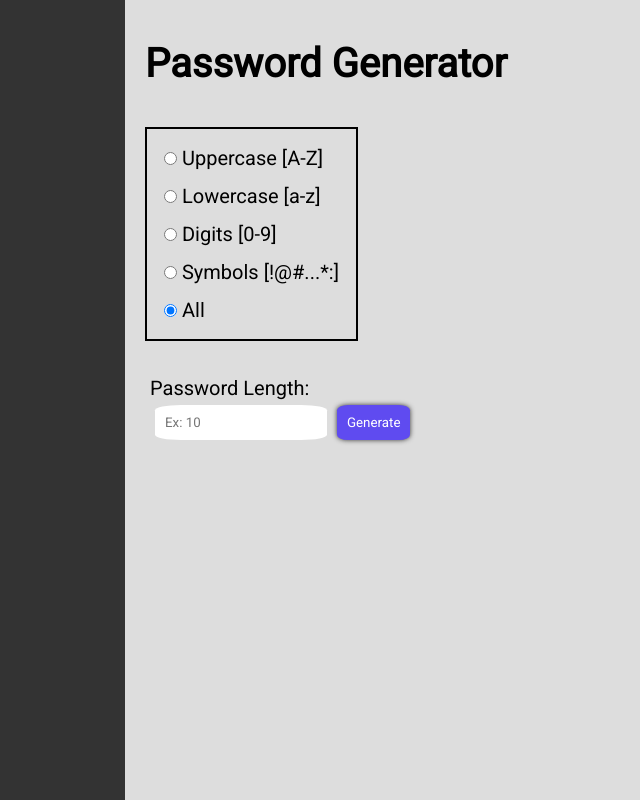
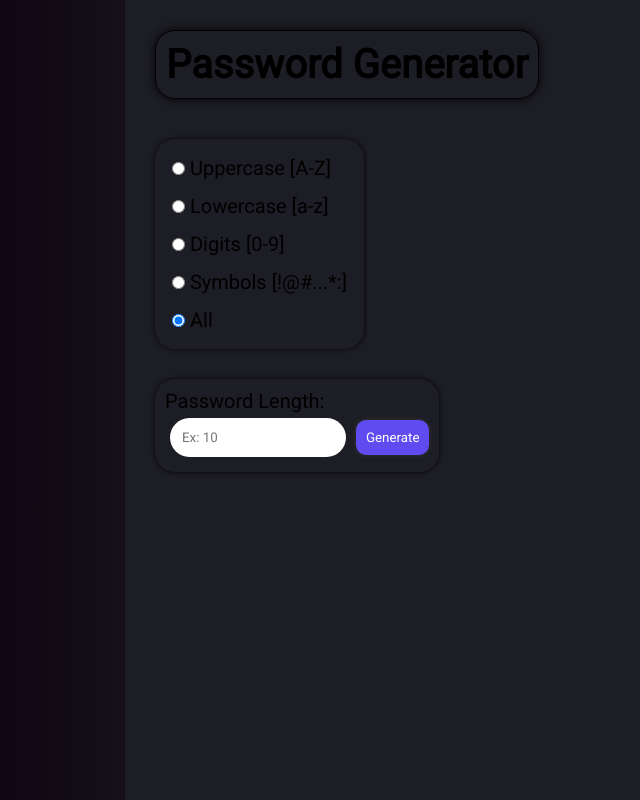
Before and after one commit to NickName-AM/misc_tools, a Django app: page /pgenerator/ in a window 1280 px wide. Shown: the whole page, without its empty margins (67-707 px from the left). Run offline with Django 4.2, Linux system fonts and the light colour scheme.

Commit message:
front end+

```diff
--- a/static/css/style.css
+++ b/static/css/style.css
@@ -13,16 +13,30 @@
     height: 100vh;
 }
 
-.item-1{
+.item-1-light{
     flex-basis: 15%;
-    background-color: #333333; /* Change this later */
+    background-image: linear-gradient(to right, #80ffdb, #72efdd);
     padding: 10px;
+    box-shadow: 2px 0px 10px black;
 }
 
-.item-2{
+.item-2-light{
     flex-basis: 85%;
-    background-color: #dddddd; /* Change this later */
-    padding: 20px;
+    background-color: #80ffdb77; /* Change this later */
+    padding: 30px;
+}
+
+.item-1-dark{
+    flex-basis: 15%;
+    background-image: linear-gradient(to right, #0c020f, #15101a);
+    padding: 10px;
+    box-shadow: 2px 0px 10px black;
+}
+
+.item-2-dark{
+    flex-basis: 85%;
+    background-color: #1d1d25; /* Change this later */
+    padding: 30px;
 }
 
 /* End base */
@@ -30,8 +44,12 @@
 /* for pgenerator */
 h1{
     display: inline-block;
-    margin: 20px 0px;
+    margin: 0px 0px 20px 0px;
     font-size: 40px;
+    box-shadow: 0px 0px 10px;
+    border: 1px #000000 solid;
+    padding: 10px;
+    border-radius: 20px;
 }
 
 .form-radio{
@@ -39,7 +57,8 @@ h1{
     font-size: 20px;
     display: inline-flex;
     flex-direction: column;
-    border: 2px #000000 solid;
+    border-radius: 20px;
+    box-shadow: 0px 0px 5px;
     padding: 10px;
     justify-content: flex-start;
 }
@@ -50,17 +69,22 @@ h1{
 }
 
 .form-plength{
+    display: inline-block;
     font-size: 20px;
     margin: 10px 0px;
-    padding: 5px;
+    padding: 10px;
+    border-radius: 20px;
+    box-shadow: 0px 0px 5px;
 }
 
 .input-box{
     padding: 10px;
     margin: 5px;
     border: none;
-    border-radius: 15%;
+    border-radius: 20px;
+    border: 2px transparent solid;
 }
+
 
 .submit-btn{
     background-color: #5f4bf0;
@@ -68,18 +92,20 @@ h1{
     padding: 10px;
     border: none;
     box-shadow: 0px 0px 5px #363535;
-    border-radius: 15%;
+    border-radius: 10px;
+}
+
+.error-password{
+    display: inline-block;
+    margin: 20px 0px;
+    padding: 10px;
+    box-shadow: 0px 0px 5px #363535;
+    border-radius: 20px;
+    font-size: 20px;
 }
 
 #error{
-    color: #e03d3d;
-}
-
-#password{
-    display: inline-block;
-    padding: 10px;
-    margin: 10px 0px;
-    background-color: #cccccc;
+    color: red;
 }
 
 /* end pgenerator */
--- a/templates/base.html
+++ b/templates/base.html
@@ -18,10 +18,10 @@
     </div>
 
     <div class="container">
-        <div class="items item-1">
+        <div class="items item-1-dark">
             <!-- Left navbar-->
         </div>
-        <div class="items item-2">
+        <div class="items item-2-dark">
             <!-- Right body -->
             {% block body %}
             {% endblock body %}
--- a/templates/pgenerator/home.html
+++ b/templates/pgenerator/home.html
@@ -28,7 +28,7 @@
                 <input type="radio" name="charset" id="all" value="all" checked>
                 <label for="all">All</label>
              </div>
-        </div>
+        </div><br>
         <div class="form-plength">
             <label for="plength">Password Length: </label><br>
             <input type="number" name="plength" id="plength" size="15" placeholder="Ex: 10" class="input-box">
@@ -36,10 +36,10 @@
         </div>
     </form>
     {% if error %}
-        <p id="error">{{ error }}</p>
+        <p class="error-password" id="error">{{ error }}</p>
     {% endif %}
     {% if randompassword %}
-        <p id="password">{{ randompassword }}</p>
+        <p class="error-password" id="password">{{ randompassword }}</p>
     {% endif %}
 
 </div>
--- a/templates/todo_app/todo.html
+++ b/templates/todo_app/todo.html
@@ -3,7 +3,6 @@
 {% block title %}TODO{% endblock title %}
 
 {% block body %}
-<div class = "container">
     {% if not notes %}
     <div class="block_note">
         <center><h1>Hurray! There is nothing here.</h1></center>
@@ -20,5 +19,4 @@
         {% endfor %}
     {% endif %}
         <center><a class="submit-btn" href="{% url 'add' %}">Add Note</a></center>
-</div>
 {% endblock body %}
```
